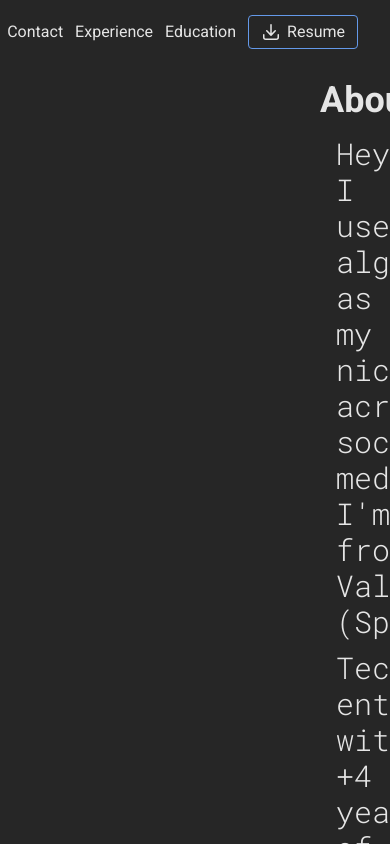
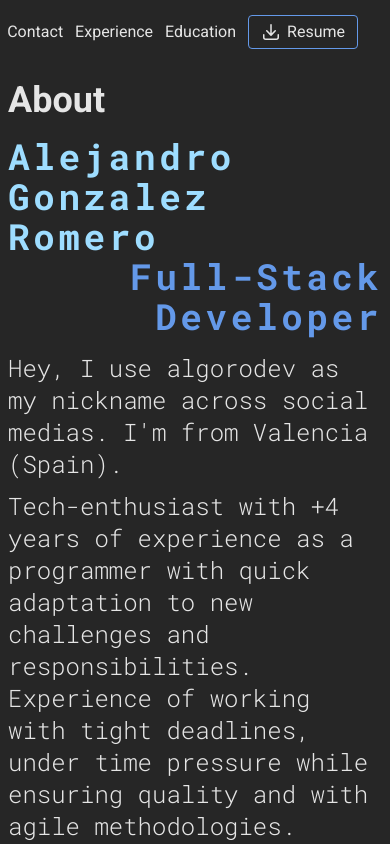
Before and after one commit to algorodev/portfolio, a React (Vite) app: page / in a window 390 px wide. Built offline with nearby package versions, Linux system fonts and the light colour scheme.

Commit message:
[FEATURE] 10: home responsive

```diff
--- a/src/views/Home/AboutSection/AboutSection.scss
+++ b/src/views/Home/AboutSection/AboutSection.scss
@@ -7,21 +7,21 @@
 }
 
 .about-me {
-  @apply mb-8 flex items-center gap-4;
+  @apply mb-8 flex flex-col lg:flex-row items-center gap-4;
 
   &__container {
-    @apply w-1/2
+    @apply w-full lg:w-1/2
   }
 
   &__title {
-    @apply font-mono text-7xl text-secondary tracking-widest font-bold;
+    @apply font-mono text-4xl md:text-6xl lg:text-7xl text-secondary tracking-widest font-bold;
   }
 
   &__subtitle {
-    @apply font-mono text-7xl text-primary tracking-widest font-bold text-right;
+    @apply font-mono text-4xl md:text-6xl lg:text-7xl text-primary tracking-widest font-bold text-right;
   }
 
   &__biography {
-    @apply mb-2.5 text-3xl font-mono font-light;
+    @apply mb-2.5 text-2xl md:text-3xl font-mono font-light;
   }
 }
--- a/src/views/Home/ExperienceSection/ExperienceSection.scss
+++ b/src/views/Home/ExperienceSection/ExperienceSection.scss
@@ -18,7 +18,7 @@
   }
 
   &__info-container {
-    @apply flex items-center gap-5;
+    @apply flex flex-col lg:flex-row lg:items-center lg:gap-5;
 
     & h3 {
       @apply text-primary;
--- a/src/views/Home/Home.scss
+++ b/src/views/Home/Home.scss
@@ -1,3 +1,3 @@
 .home {
-  @apply mx-80 flex flex-col;
+  @apply mx-2 lg:mx-20 xl:mx-40 2xl:mx-80 flex flex-col;
 }
```
